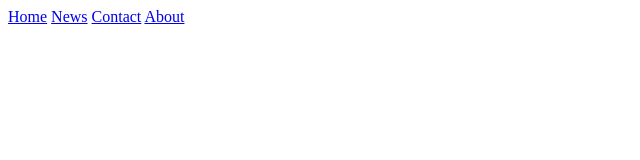
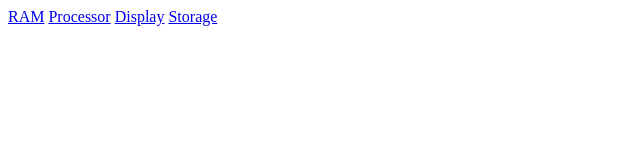
Before and after one commit to ThatKidTytan/chromebooks, a plain HTML site: page index.html in a window 1280 px wide. Shown: the full height of the page, 0-640 px from the left. Drawn offline with Linux system fonts and the light colour scheme.

Commit message:
Update index.html

```diff
--- a/index.html
+++ b/index.html
@@ -1,11 +1,11 @@
 <html>
 <div class= "topnav"
      id="myTopnav">
-  <a href= "home.html">Home</a>
-   <a href= "news.html">News</a>
+  <a href= "ram.html">RAM</a>
+   <a href= "processor.html">Processor</a>
   <a
-     href="contact.html">Contact</a>
+     href="display.html">Display</a>
   <a
-     href="about.html">About</a>
+     href="storage.html">Storage</a>
   </div>
 </html>
```
